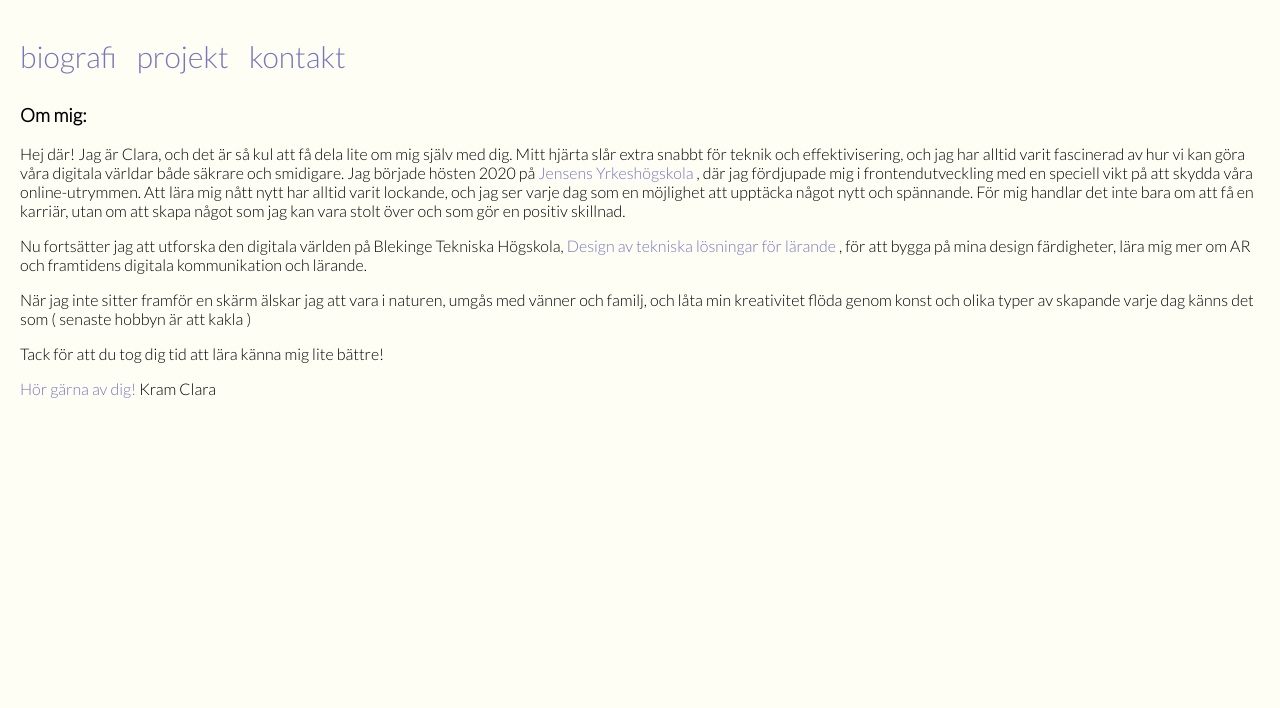
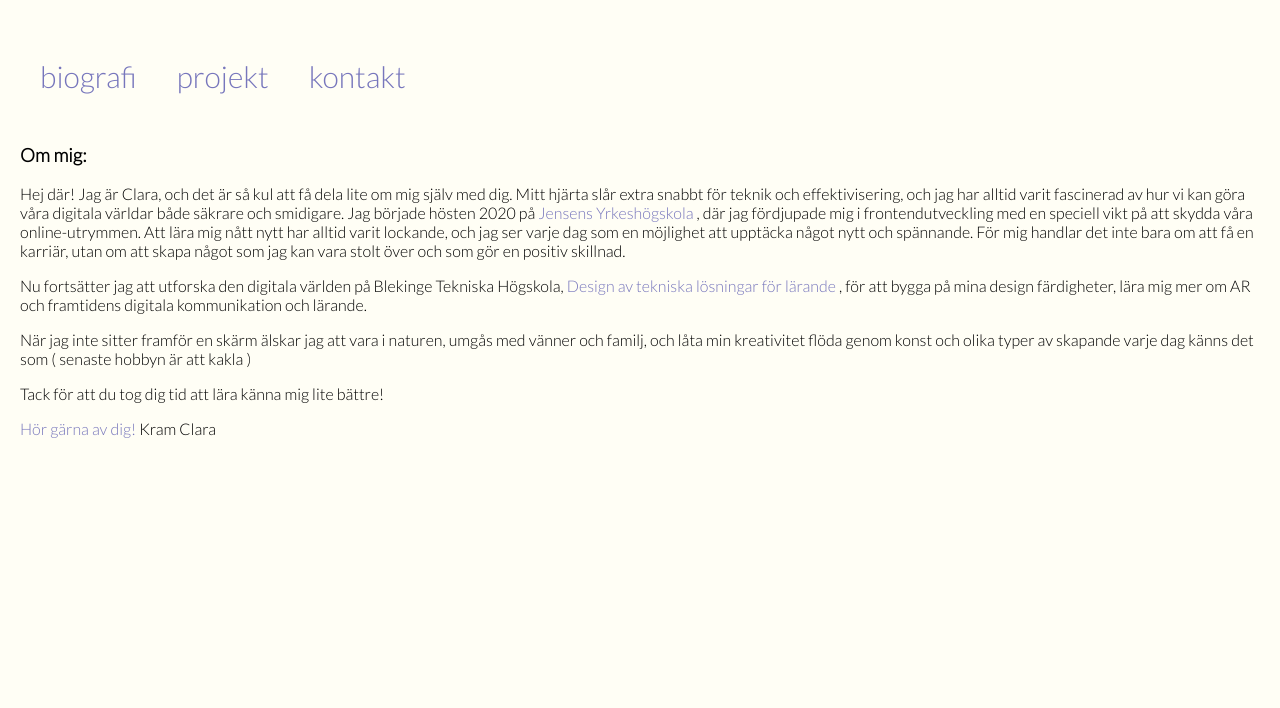
Before and after one commit to clartor/portfolio, a plain HTML site: page bio.html in a window 1280 px wide. Shown: the part 132-840 px from the top of the page. Drawn offline with Linux system fonts and the light colour scheme.

Commit message:
firefox comp

```diff
--- a/bio.html
+++ b/bio.html
@@ -19,9 +19,9 @@
           <a href="./index.html" class="myName"><h1>Clara Törnblom</h1></a>
 
           <ul class="myPages">
-            <a href="./bio.html"><li>biografi</li></a>
-            <a href="./portfolio.html"><li>projekt</li></a>
-            <a href="./contact.html"><li>kontakt</li></a>
+            <a class="myHeaderPagesLinks" href="./bio.html"><li>biografi</li></a>
+            <a class="myHeaderPagesLinks" href="./portfolio.html"><li>projekt</li></a>
+            <a class="myHeaderPagesLinks" href="./contact.html"><li>kontakt</li></a>
           </ul>
         </header>
 
--- a/styles/landing.css
+++ b/styles/landing.css
@@ -14,10 +14,12 @@ body, html {
         flex-direction: row;
         width: 40vw;
         list-style-type: none;
-        a{
+    }
+
+    .myHeaderPagesLinks{
           z-index: 3;
-          margin-right: 20px;}
-      }
+          margin: 20px;
+        }
 
 .yellow-blob {
     width: 150px;
--- a/styles/styles.css
+++ b/styles/styles.css
@@ -28,10 +28,10 @@ body {
   width: 40vw;
   list-style-type: none;
   font-size: 30px;
-  a {
-    z-index: 3;
-    margin-right: 20px;
-  }
+}
+.myPagesLinks {
+  z-index: 3;
+  margin-right: 20px;
 }
 
 .contactInfo p {
```
Also changed, not shown: contact.html (+3 -3 lines), index.html (+3 -3 lines), portfolio.html (+3 -3 lines).
